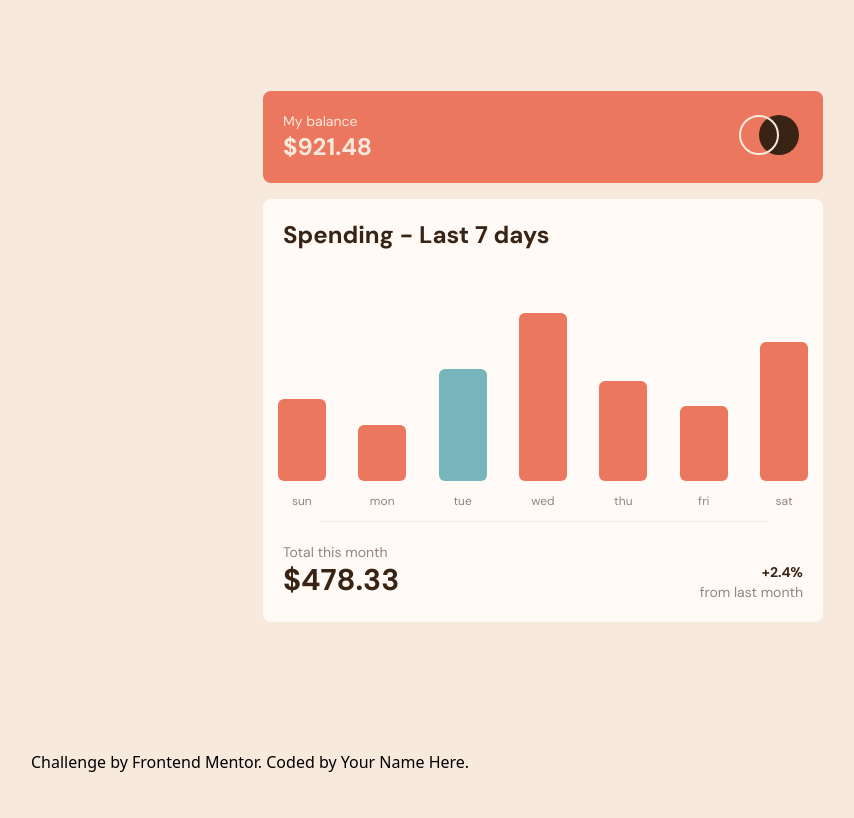
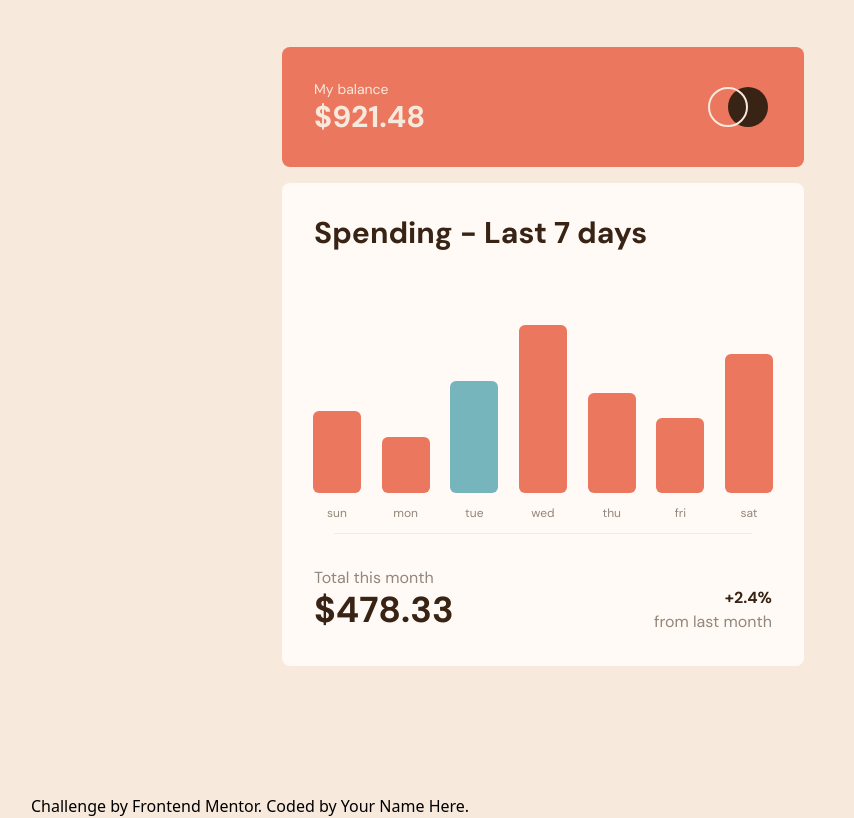
Before and after one commit to Grathienbeto/expensesChart, a React (Vite) app: page / in a window 1280 px wide. Shown: the whole page, without its empty margins (97-951 px from the left). Built offline with nearby package versions, Linux system fonts and the light colour scheme.

Commit message:
Terminaod

```diff
--- a/src/App.jsx
+++ b/src/App.jsx
@@ -9,7 +9,7 @@ import data from "./data.json";
 function App() {
   return (
     <>
-      <div className="max-w-[35rem] mx-auto mt-16 font-dmSans">
+      <div className="max-w-[32.6125rem] mx-auto mt-16 font-dmSans">
         <Header />
         <div className="mt-4">
           <Spending />
--- a/src/components/Day.jsx
+++ b/src/components/Day.jsx
@@ -10,7 +10,7 @@ export const Day = ({ data, bg, handleMouseOver, handleMouseLeave }) => {
       <div
         onMouseEnter={handleMouseOver}
         onMouseLeave={handleMouseLeave}
-        className={`w-[2rem] lg:w-[3rem] rounded-md ${bg} hover:opacity-75 hover:cursor-pointer`}
+        className={`w-[2.5rem] lg:w-[3rem] rounded-md ${bg} hover:opacity-75 hover:cursor-pointer`}
         style={{
           height: `${height}rem`,
         }}
--- a/src/components/Days.jsx
+++ b/src/components/Days.jsx
@@ -14,7 +14,7 @@ export const Days = ({ data }) => {
   };
 
   return (
-    <div className="flex flex-row justify-between align-bottom items-end pb-3 px-3 bg-paleOrange h-[250px]">
+    <div className="flex flex-row justify-between align-bottom items-end pb-3 px-8 bg-paleOrange h-[250px]">
       {data.map((elem, i) => {
         return (
           <div
--- a/src/components/Header.jsx
+++ b/src/components/Header.jsx
@@ -1,16 +1,16 @@
 export const Header = () => {
   return (
-    <header className="bg-softRed flex justify-between p-5 rounded-lg items-center">
+    <header className="bg-softRed flex justify-between p-8 rounded-lg items-center">
       <div className="text-cream">
         <div>
           <p className="text-sm">My balance</p>
         </div>
         <div>
-          <p className="text-2xl font-bold">$921.48</p>
+          <p className="text-3xl font-bold">$921.48</p>
         </div>
       </div>
       <div>
-        <div className="relative pb-5">
+        <div className="relative pb-4">
           <p className="text-softRed z-0">.</p>
           <div className="absolute right-6 top-0 h-[40px] w-[40px] border-2 border-cream rounded-full z-10"></div>
           <div className="absolute right-1 top-0 h-[40px] w-[40px] bg-darkBrown rounded-full z-0"></div>
--- a/src/components/Spending.jsx
+++ b/src/components/Spending.jsx
@@ -1,8 +1,8 @@
 export const Spending = () => {
   return (
-    <div className="p-5 bg-paleOrange rounded-t-lg">
+    <div className="p-8 bg-paleOrange rounded-t-lg">
       <div>
-        <h2 className="text-darkBrown text-2xl font-bold">
+        <h2 className="text-darkBrown text-3xl font-bold">
           Spending - Last 7 days
         </h2>
       </div>
--- a/src/components/ThisMonth.jsx
+++ b/src/components/ThisMonth.jsx
@@ -4,15 +4,15 @@ export const ThisMonth = () => {
       <div className="bg-paleOrange">
         <hr className="bg-cream text-cream max-w-[80%] mx-auto"></hr>
       </div>
-      <div className="flex p-5 justify-between bg-paleOrange rounded-b-lg">
+      <div className="flex p-8 justify-between bg-paleOrange rounded-b-lg">
         <div className="pb-1">
-          <p className="text-mediumBrown text-sm">Total this month</p>
-          <p className="text-3xl font-bold text-darkBrown">$478.33</p>
+          <p className="text-mediumBrown">Total this month</p>
+          <p className="text-4xl font-bold text-darkBrown">$478.33</p>
         </div>
 
         <div className="flex flex-col justify-end items-end ">
-          <p className="text-darkBrown font-bold text-sm">+2.4%</p>
-          <p className="text-mediumBrown text-sm">from last month</p>
+          <p className="text-darkBrown font-bold">+2.4%</p>
+          <p className="text-mediumBrown">from last month</p>
         </div>
       </div>
     </>
```
